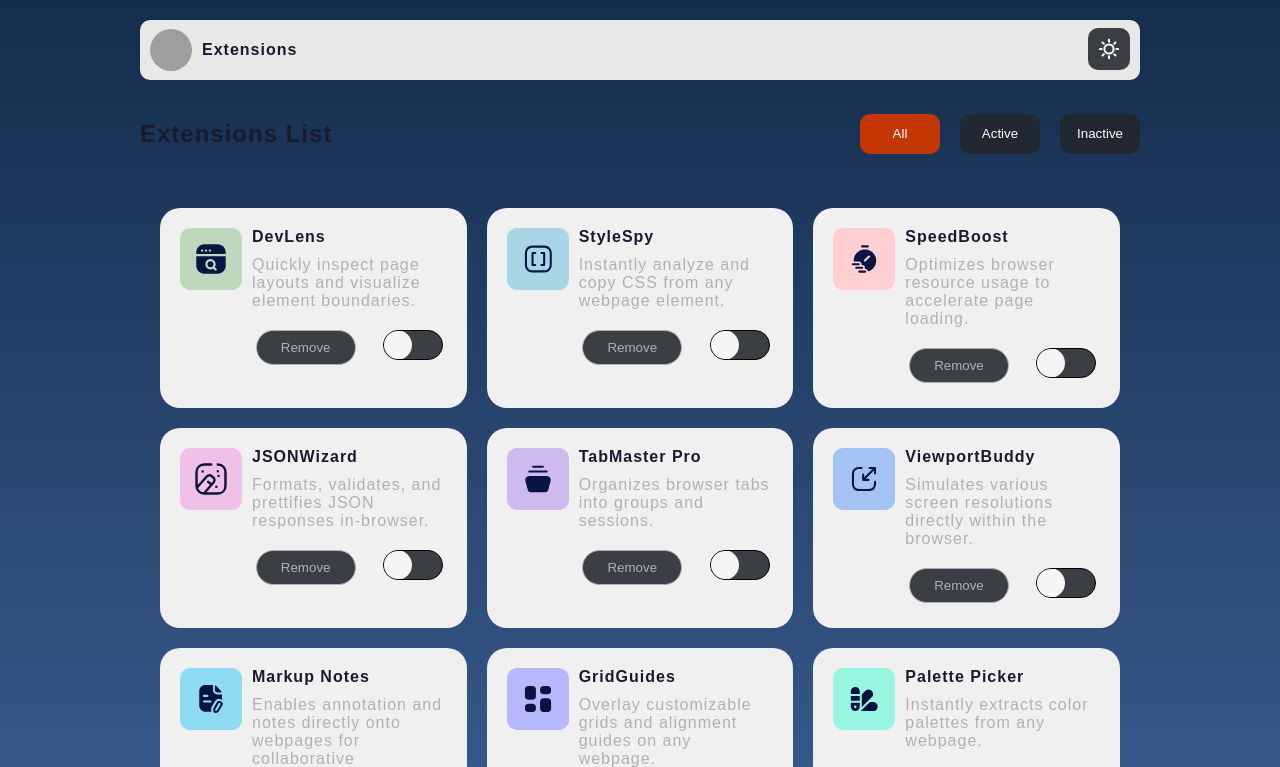
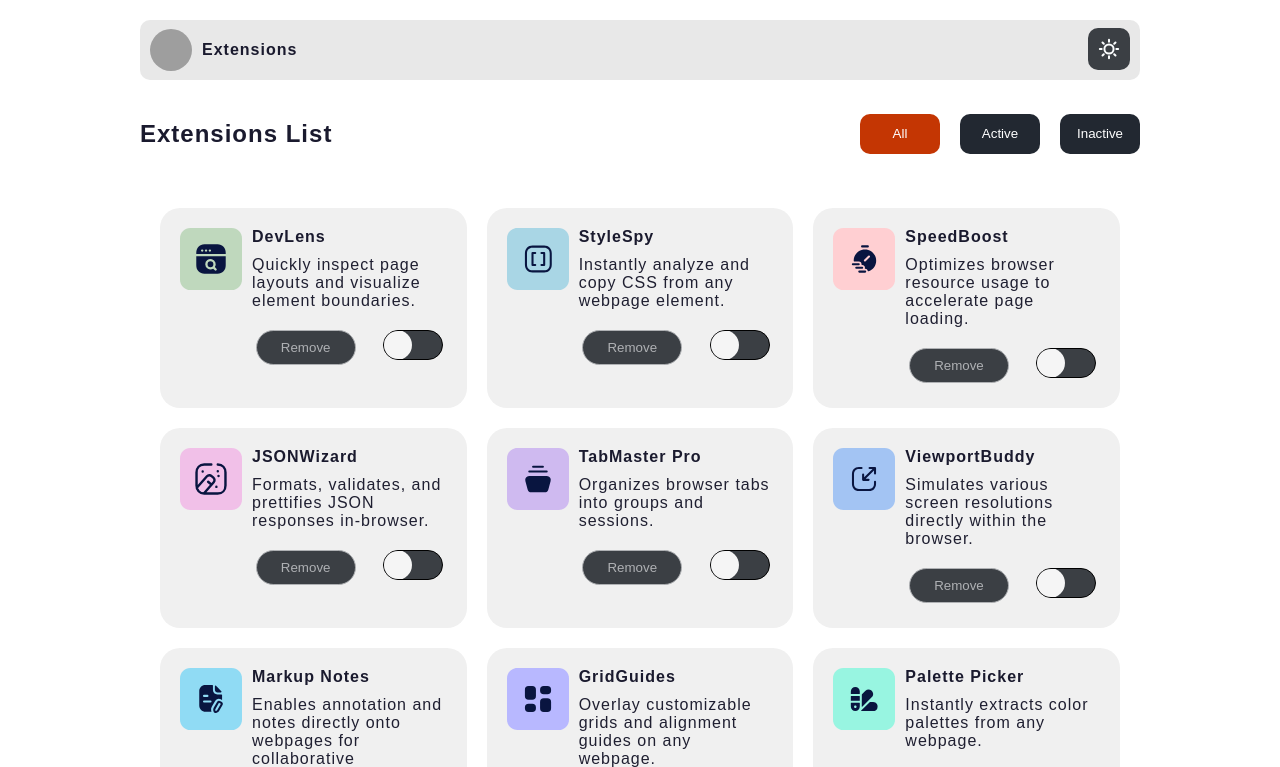
Before and after one commit to savageme6ix/Extension-manager, a plain HTML site: page index.html in a window 1280 px wide. Both pictures are taken after a click on the button 1114 px from the left and 50 px from the top of the page. Shown: the top 767 px of the page. Drawn offline with Linux system fonts and the light colour scheme; grey boxes are pictures that could not be loaded.

Commit message:
fixed body light mode issue

```diff
--- a/script.css
+++ b/script.css
@@ -197,12 +197,10 @@ body {
 }
 
 body.light-mode {
-    background-color: #ffffff;
+    background: #ffffff;
     color: #1a1a2e;
 }
-/* body.light-mode .container {
-    background-color: #f0f0f0;
-} */
+
 
 body.light-mode .ex-container{
     background-color: #f0f0f0;
@@ -223,3 +221,7 @@ body.light-mode .cont-left{
 body.light-mode .ex{
     color: #1a1a2e;
 }
+
+body.light-mode .cap{
+    color: #1f1f31;
+}
```
